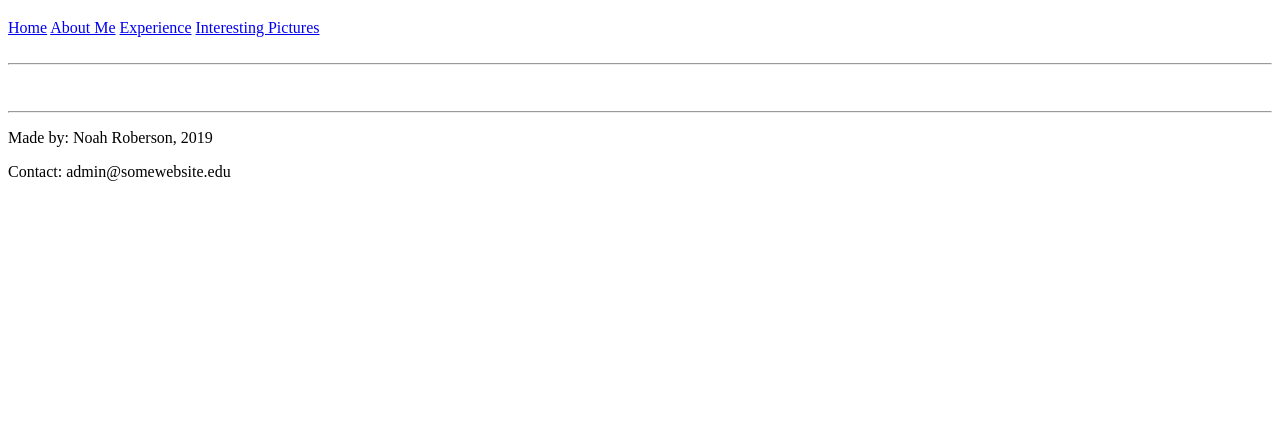
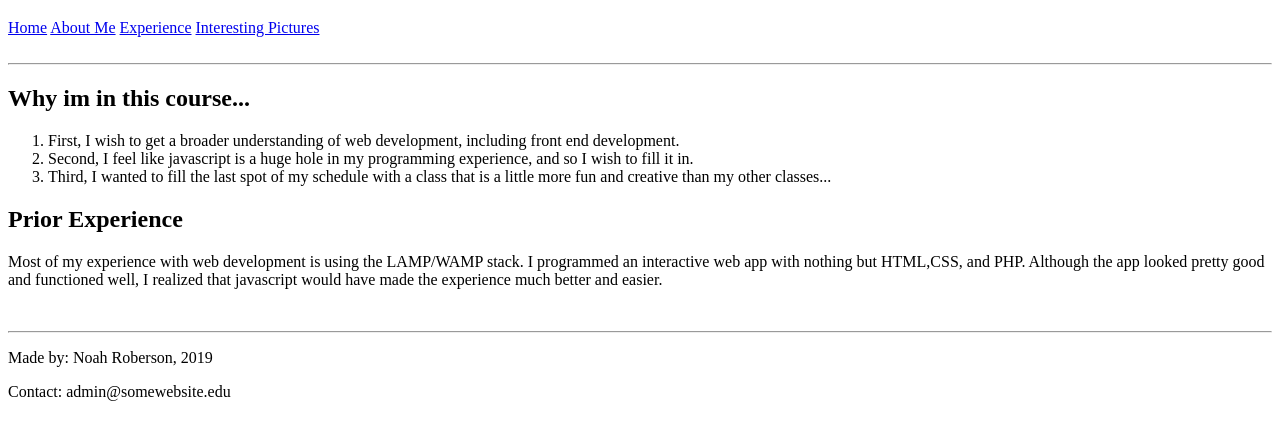
Before and after one commit to ncroberson/ncroberson.github.io, a plain HTML site: page experience.html in a window 1280 px wide. Shown: the part 61-500 px from the top of the page. Drawn offline with Linux system fonts and the light colour scheme.

Commit message:
Finished filling in pages, added lists and images to content pages.

```diff
--- a/experience.html
+++ b/experience.html
@@ -17,8 +17,27 @@
     <br><hr
     <main>
       <section>
-        <h2></h2>
-        <p></p>
+        <h2>Why im in this course...</h2>
+        <p>
+          <ol>
+            <li>First, I wish to get a broader understanding of web development,
+              including front end development.
+            </li>
+            <li>Second, I feel like javascript is a huge hole in my programming experience,
+            and so I wish to fill it in.</li>
+            <li>Third, I wanted to fill the last spot of my schedule with a class that is a little
+            more fun and creative than my other classes...</li>
+          </ol>
+        </p>
+      </section>
+      <section>
+        <h2>Prior Experience</h2>
+        <p>
+          Most of my experience with web development is using the LAMP/WAMP stack.
+          I programmed an interactive web app with nothing but HTML,CSS, and PHP.
+          Although the app looked pretty good and functioned well, I realized that javascript
+          would have made the experience much better and easier.
+        </p>
       </section>
     </main>
     <br><hr
```
Also changed, not shown: aboutme.html (+11 -2 lines), interestingpics.html (+9 -2 lines), pictures/sunset.png (added), pictures/switzerland.jpg (added).
